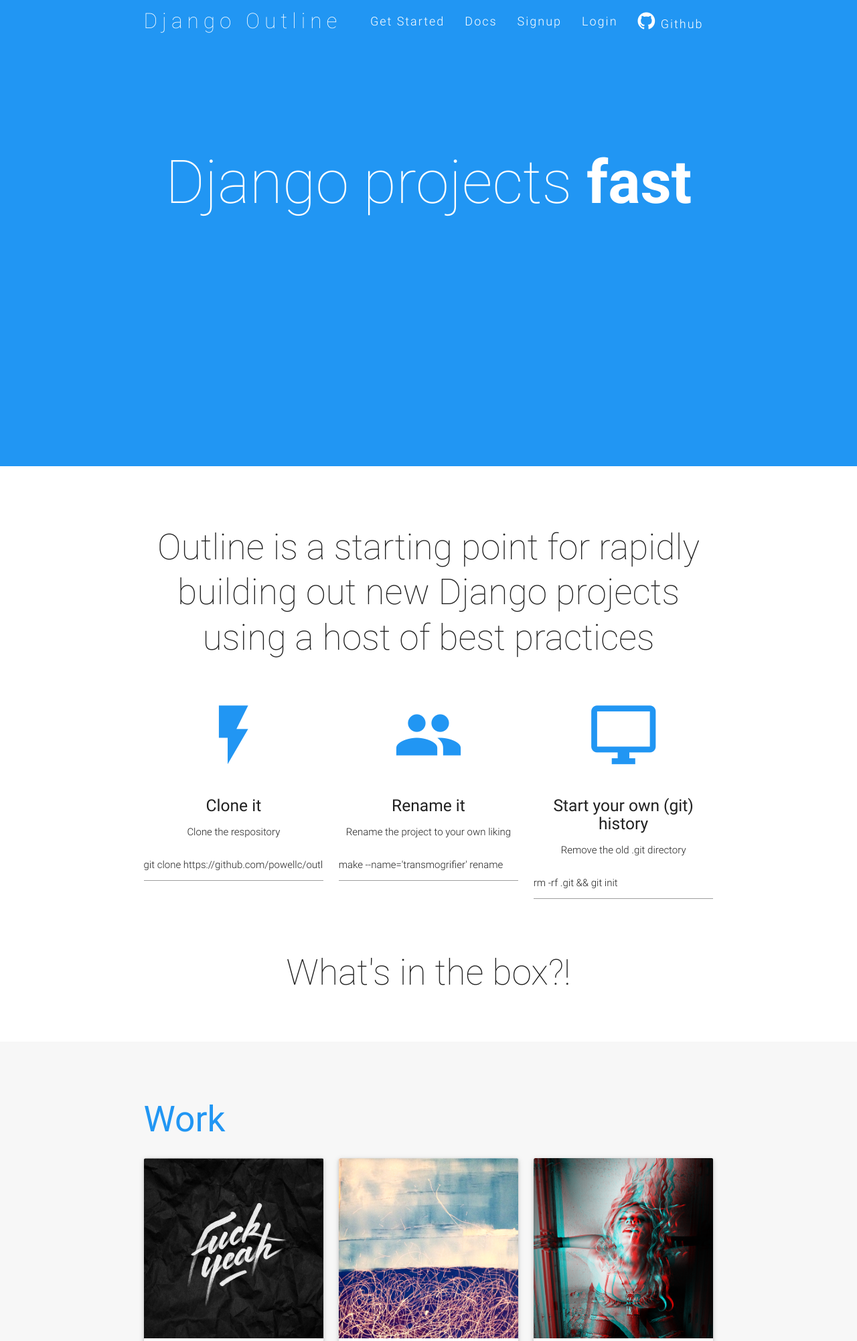
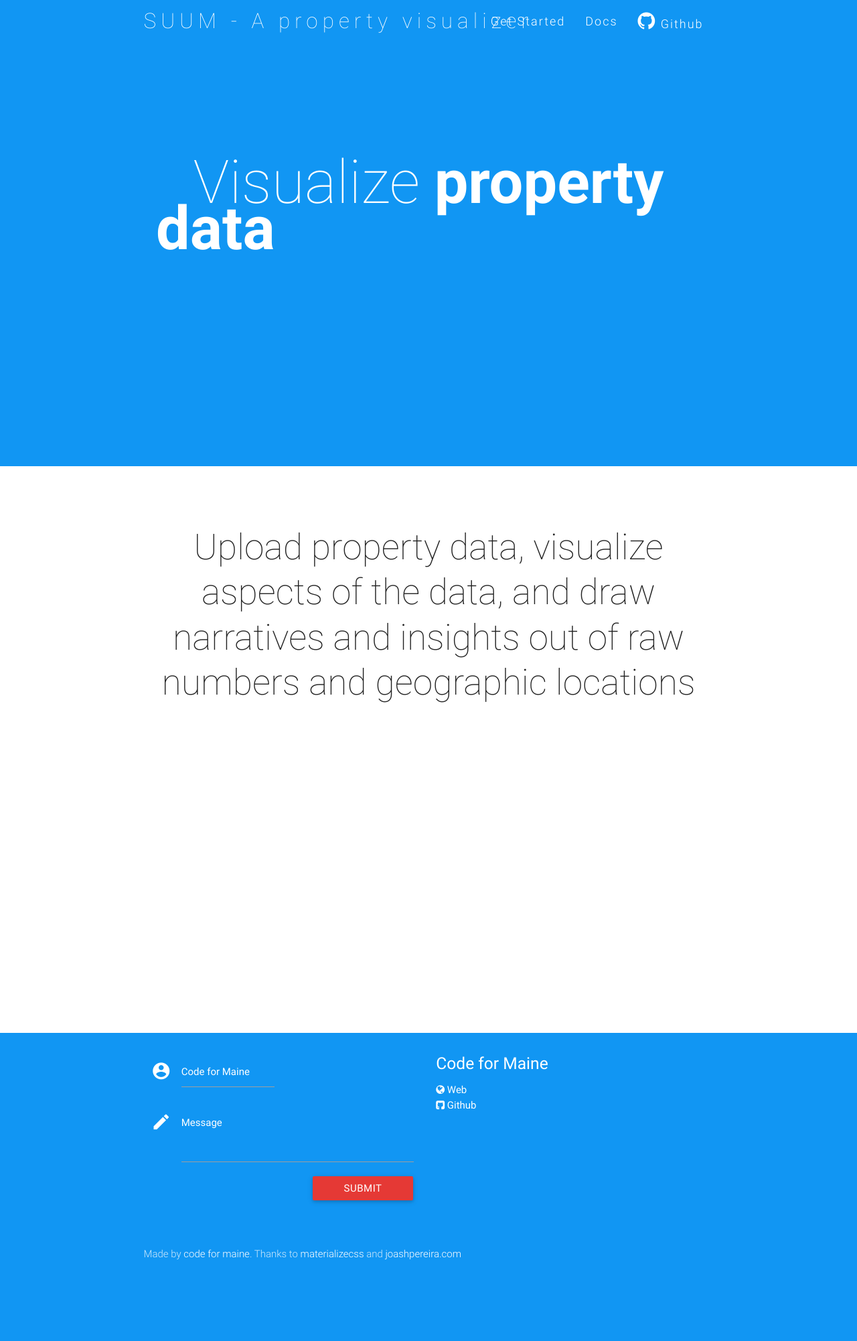
Before and after one commit to Code4Maine/suum, a Django app: template suum/templates/homepage.html in a window 1280 px wide. Shown: the top 2002 px of the page at 67% size. After the commit the page ends 1881 px from the top, so only its background shows below. Run offline with Django 3.2, Linux system fonts and the light colour scheme; the template is opened without the code that fills it, so the values that code supplies are empty; some libraries are stand-ins or nearby versions; some web fonts are replaced.

Commit message:
Update homepage template and add a rudimentary import script

```diff
--- a/suum/static/css/style.css
+++ b/suum/static/css/style.css
@@ -5,9 +5,9 @@
  * Thanks for MaterializeCSS.com
  */
 
-.default_color{background-color: #2196F3 !important}
+.default_color{background-color: #1196F3 !important}
 
-.default_color_text{color: #2196F3 !important}
+.default_color_text{color: #1196F3 !important}
 
 .icon-block {
     padding: 0 15px;
@@ -20,7 +20,7 @@
     min-height: 632px;
     max-height: 864px;
     position: relative;
-    background-color: #2196F3;
+    background-color: #1196F3;
 }
 
 #nav_f{
@@ -48,20 +48,20 @@
 
 .text_h2 {font-weight: 100;margin-bottom: 4%; line-height: 4.5rem;}
 
-.span_h2 {font-weight: 300;color: #2196F3;}
+.span_h2 {font-weight: 300;color: #1196F3;}
 
-.text_b{color: #2196F3;}
+.text_b{color: #1196F3;}
 
 .in{font-weight: 400 !important; font-style: normal !important;}
 
 .promo i {
-    color: #2196F3;
+    color: #1196F3;
     font-size: 7rem;
     display: block;
 }
-.card-content a {color: #2196F3;}
+.card-content a {color: #1196F3;}
 
-.card-content a:hover {color: #2196F3;}
+.card-content a:hover {color: #1196F3;}
 
 #work, #team{background: rgb(247, 247, 247);}
 
@@ -112,7 +112,7 @@ nav ul a {
 }
 
 .cd-headline.type .cd-words-wrapper.selected b {
-    color: #2196F3;
+    color: #1196F3;
 }
 
 .cd-headline.type b {
--- a/suum/templates/base.html
+++ b/suum/templates/base.html
@@ -5,7 +5,7 @@
     <meta http-equiv="Content-Type" content="text/html; charset=UTF-8"/>
     <meta name="viewport" content="width=device-width, initial-scale=1, maximum-scale=1.0, user-scalable=no"/>
     <meta name="theme-color" content="#2196F3">
-    <title>{% block page_title %}django outline 2.0{% endblock %}</title>
+    <title>{% block page_title %}suum - property visualizer{% endblock %}</title>
 
     <!-- CSS  -->
     <link href="{% static 'css/materialize.css' %}" type="text/css" rel="stylesheet">
@@ -37,20 +37,10 @@
     {% block navigation %}
     <nav id="nav_f" class="default_color" role="navigation">
         <div class="container">
-            <div class="nav-wrapper"><a id="logo-container" href="/" class="brand-logo">Django Outline</a>
+            <div class="nav-wrapper"><a id="logo-container" href="/" class="brand-logo">SUUM - A property visualizer</a>
             <ul id="nav-mobile" class="right side-nav">
                 <li><a href="/#intro">Get Started</a></li>
                 <li><a href="/#work">Docs</a></li>
-		{% if not request.user.is_authenticated %}
-                <li><a href="{% url 'account_signup' %}">Signup</a></li>
-                <li><a href="{% url 'account_login' %}">Login</a></li>
-		{% else %}
-		<li>
-                <form method="post" id="logout-form" action="{% url 'account_logout' %}">{% csrf_token %}
-                <a href="#" onclick="$('#logout-form').submit();">Logout</a>
-		</form>
-		</li>
-		{% endif %}
                 <li><a href="https://github.com/powellc/outline" target="_blank"><i class="fa fa-github"></i> Github</a></li>
             </ul><a href="#" data-activates="nav-mobile" class="button-collapse"><i class="mdi-navigation-menu"></i></a>
             </div>
@@ -84,7 +74,7 @@
                         <div class="input-field col s6">
                             <i class="mdi-action-account-circle prefix white-text"></i>
                             <input id="icon_prefix" type="text" class="validate white-text">
-                            <label for="icon_prefix" class="white-text">Colin Powell</label>
+                            <label for="icon_prefix" class="white-text">Code for Maine</label>
                         </div>
                         <div class="input-field col s6">
                         </div>
@@ -102,17 +92,14 @@
                 </form>
             </div>
             <div class="col l3 s12">
-                <h5 class="white-text">powellc</h5>
+                <h5 class="white-text">Code for Maine</h5>
                 <ul>
-                    <li><a class="white-text" href="http://www.onec.me/blog">Blog</a></li>
-                </ul>
-            </div>
-            <div class="col l3 s12">
-                <h5 class="white-text">Social</h5>
-                <ul>
+                  <li>
+                    <i class="fa fa-globe white-text"></i>
+                    <a class="white-text" href="http://www.codeformaine.org/">Web</a></li>
                     <li>
-                        <a class="white-text" href="https://github.com/powellc/outline">
-                            <i class="small fa fa-github-square white-text"></i> Github
+                        <a class="white-text" href="https://github.com/code4maine/suum">
+                            <i class="fa fa-github-square white-text"></i> Github
                         </a>
                     </li>
                 </ul>
@@ -121,7 +108,7 @@
     </div>
     <div class="footer-copyright default_color">
         <div class="container">
-            Made by <a class="white-text" href="http://github.com/powellc">powellc</a>. Thanks to <a class="white-text" href="http://materializecss.com/">materializecss</a> and <a class="white-text" href="http://joashpereira.com">joashpereira.com</a>
+            Made by <a class="white-text" href="http://github.com/code4maine">code for maine</a>. Thanks to <a class="white-text" href="http://materializecss.com/">materializecss</a> and <a class="white-text" href="http://joashpereira.com">joashpereira.com</a>
         </div>
     </div>
 </footer>
--- a/suum/templates/homepage.html
+++ b/suum/templates/homepage.html
@@ -4,15 +4,11 @@
 <div class="section no-pad-bot" id="index-banner">
     <div class="container">
         <h1 class="text_h center header cd-headline letters type">
-            <span>Django projects</span>
+            <span>Visualize </span>
             <span class="cd-words-wrapper waiting">
-		{% if request.user.is_authenticated %}
-                <b class="small is-visible">{{request.user}}</b>
-		{% else %}
-                <b class="is-visible">fast</b>
-		{% endif %}
-                <b>efficient</b>
-                <b>productive</b>
+                <b class="is-visible">property data</b>
+                <b>historical value</b>
+                <b>gentrification</b>
             </span>
         </h1>
     </div>
@@ -22,9 +18,10 @@
 {% block content %}
     <div class="row">
         <div  class="col s12">
-            <h2 class="center header text_h2">Outline is a starting point for rapidly building out new Django projects using a host of best practices</h2>
+            <h2 class="center header text_h2">Upload property data, visualize aspects of the data, and draw narratives and insights out of raw numbers and geographic locations</h2>
         </div>
 
+        {% comment %}
         <div  class="col s12 m4 l4">
             <div class="center promo promo-example">
                 <i class="mdi-image-flash-on"></i>
@@ -49,17 +46,18 @@
 		<p class="light center"><input type="text" value="rm -rf .git && git init" readonly="readonly" /></p>
             </div>
         </div>
+        {% endcomment %}
     </div>
 
     <div class="row">
         <div  class="col s12">
-            <h2 class="center header text_h2">What's in the box?!</h2>
         </div>
     </div>
 {% endblock %}
 
 {% block secondary_content %}
 <!--Work-->
+{% comment %}
 <div class="section scrollspy" id="work">
     <div class="container">
         <h2 class="header text_b">Work </h2>
@@ -157,6 +155,7 @@
         </div>
     </div>
 </div>
+{% endcomment %}
 
 <!--Parallax-->
 <div class="parallax-container">
```
Also changed, not shown: suum/apps/property/management/commands/import_property_csv.py (added, +45 -0 lines), suum/apps/property/models.py (+17 -8 lines), suum/apps/property/management/__init__.py (added), suum/apps/property/management/commands/__init__.py (added).
